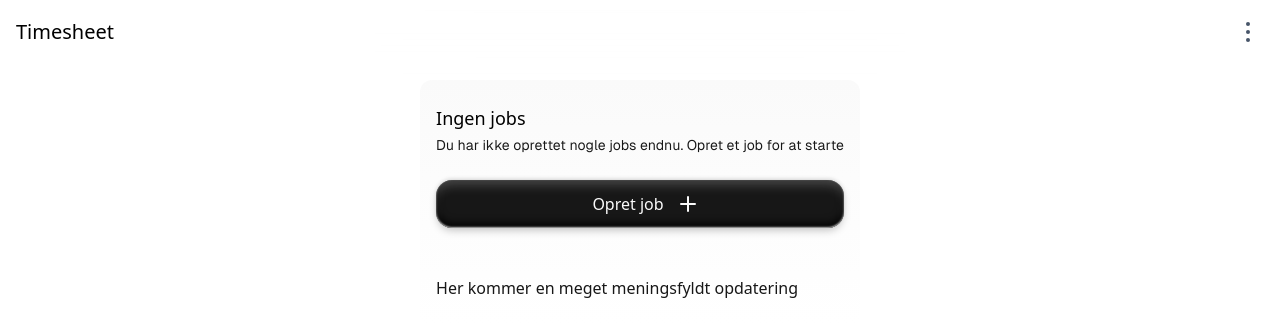
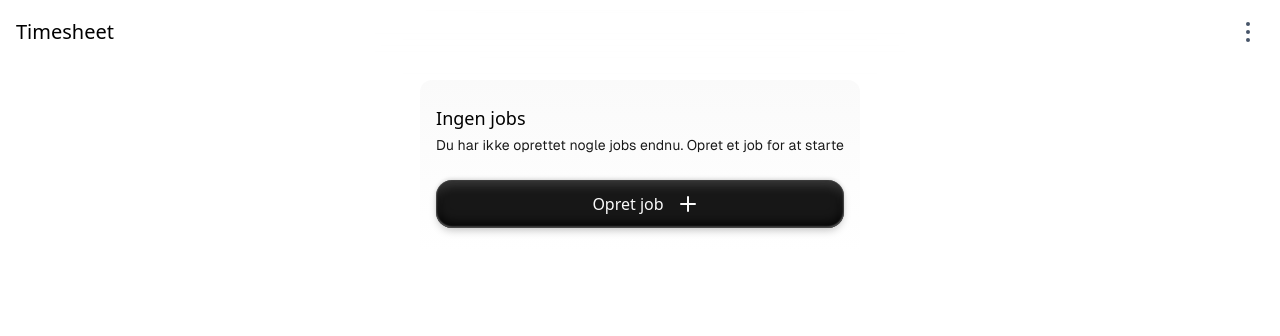
Before and after one commit to s-ordellnielsen/timesheet, a React (Vite) app: page / in a window 1280 px wide. Shown: the top 336 px of the page. Built offline with nearby package versions, Linux system fonts and the light colour scheme.

Commit message:
small visual change to buttons

```diff
--- a/src/navigation.jsx
+++ b/src/navigation.jsx
@@ -4,7 +4,7 @@ import { useRef, useState } from 'react'
 import Dropdown from './components/dropdown/dropdown'
 import DropdownGroup from './components/dropdown/dropdown-group'
 import DropdownSpacer from './components/dropdown/dropdown-spacer'
-import { useNavigate } from 'react-router-dom'
+import { useLocation, useNavigate } from 'react-router-dom'
 import Sheet from './components/sheet'
 import AddJobSheet from './sections/add-job-sheet'
 import useLocalStorage from './hooks/useLocalStorage'
@@ -18,11 +18,24 @@ export default function () {
 	const [_, setJobs] = useLocalStorage('jobs', [])
 
 	const navigate = useNavigate()
+	const location = useLocation()
+
+	const pathname = location.pathname
+
+	function getProperty(property) {
+		const paths = [
+			{ path: '/', title: 'Timesheet' },
+			{ path: '/settings', title: 'Indstillinger' },
+			{ path: '/help', title: 'Hjælp' },
+		].reverse()
+
+		return paths.find(path => pathname.startsWith(path.path))[property]
+	}
 
 	return (
 		<div className='fixed top-0 inset-x-0 h-16 flex items-center justify-between p-4 z-50'>
 			<div className='backdrop' />
-			<p className='relative font-header text-xl'>Timesheet</p>
+			<p className='relative font-header text-xl'>{getProperty('title')}</p>
 			<div className='relative flex flex-col items-center shrink-0'>
 				<button
 					ref={dropdownButton}
--- a/src/pages/home.jsx
+++ b/src/pages/home.jsx
@@ -30,7 +30,6 @@ export default function Home() {
 								Opret job
 							</Button>
 						</div>
-						<p className='pt-12 font-header'>Her kommer en meget meningsfyldt opdatering</p>
 					</div>
 					<Sheet isOpen={addJobSheetIsOpen} setIsOpen={setAddJobSheetIsOpen}>
 						<AddJobSheet setIsOpen={setAddJobSheetIsOpen} setJobs={setJobs} />
--- a/tailwind.config.js
+++ b/tailwind.config.js
@@ -55,9 +55,9 @@ export default {
 			},
 			boxShadow: {
 				'interactive-dark':
-					'inset 0 -1px 2px rgba(255, 255, 255, 0.75), inset 0 8px 12px -4px rgba(255, 255, 255, 0.25), inset 0 -4px 8px rgba(0, 0, 0, 1), 0 4px 8px -2px rgba(0, 0, 0, 0.25), 0 -2px 4px -1px rgba(0, 0, 0, 0.15)',
+					'inset 0 -1px 1px rgba(0, 0, 0, 0.55), inset 0 -1px 2px rgba(255, 255, 255, 0.75), inset 0 8px 12px -4px rgba(255, 255, 255, 0.2), inset 0 -4px 12px rgba(0, 0, 0, 1), 0 4px 8px -2px rgba(0, 0, 0, 0.25), 0 -2px 4px -1px rgba(0, 0, 0, 0.15)',
 				'interactive-light':
-					'0 0 0 1px rgba(0, 0, 0, 0.03), 0 4px 8px -2px rgba(0, 0, 0, 0.05), inset 0 -1px 1px 0 rgba(255, 255, 255, 0.3), inset 0 -2px 3px 0 rgba(0, 0, 0, 0.03), 0 2px 4px -1px rgba(0, 0, 0, 0.07)',
+					'0 0 0 1px rgba(0, 0, 0, 0.03), 0 4px 8px -2px rgba(0, 0, 0, 0.05), inset 0 -1px 1px 0 rgba(255, 255, 255, 0.75), inset 0 -2px 5px 0 rgba(0, 0, 0, 0.03), 0 2px 4px -1px rgba(0, 0, 0, 0.07)',
 			},
 		},
 	},
```
